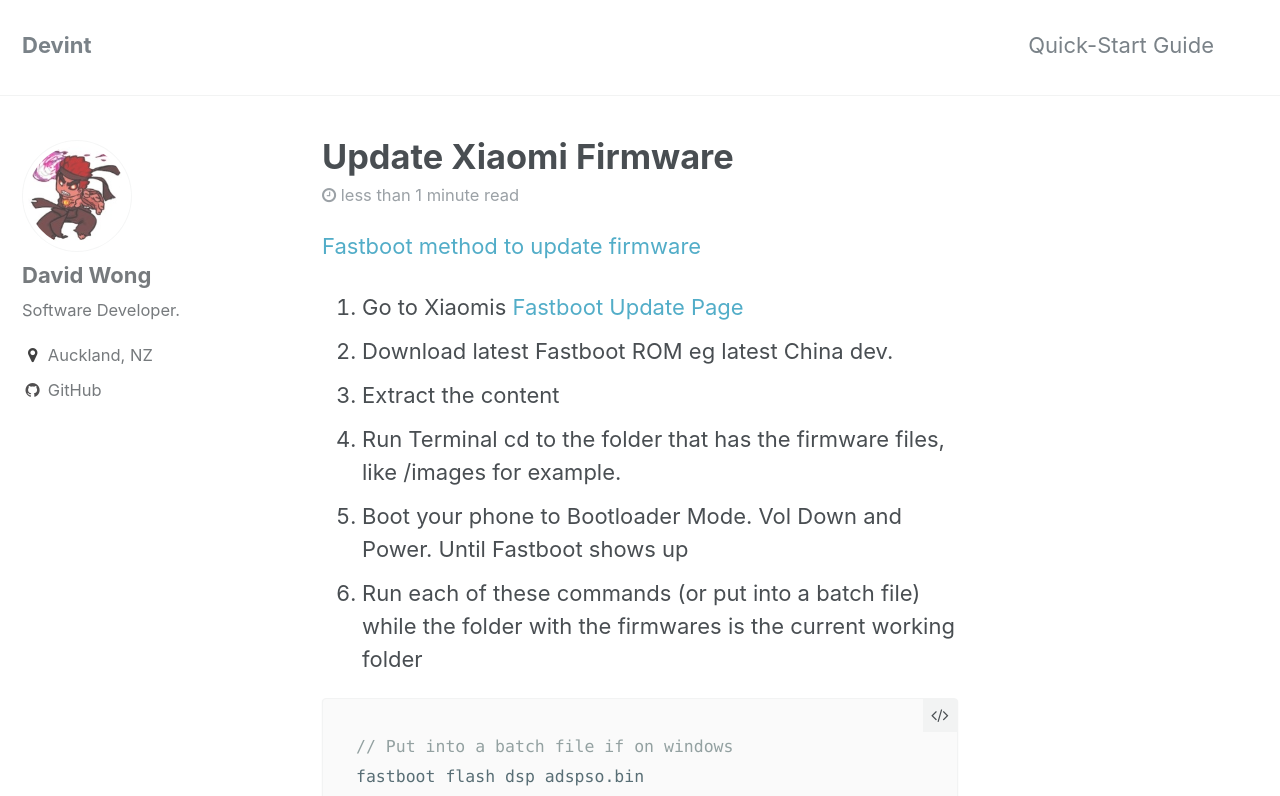
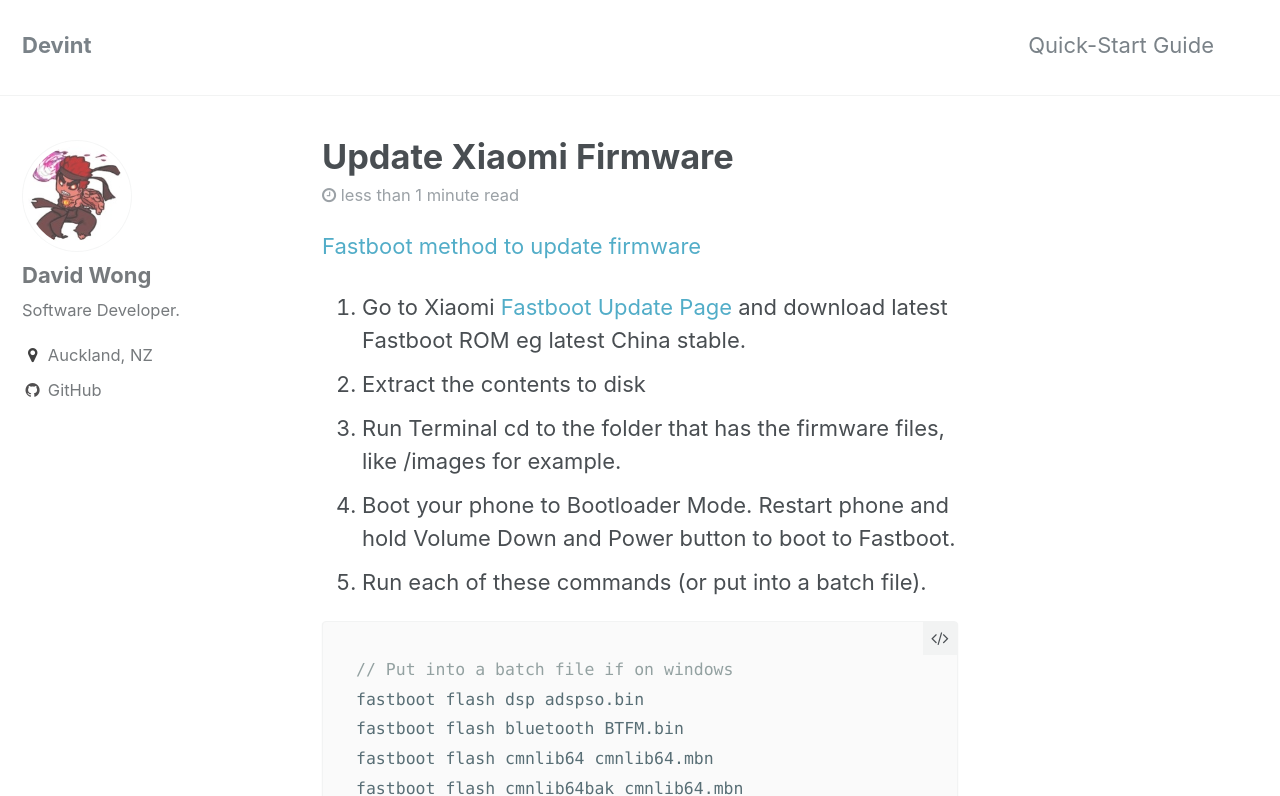
Before and after one commit to dvkwong/devint, a Jekyll site: the page built from _posts/2018-01-23-Update-Xiaomi-Firmware.md, in a window 1280 px wide and 900 px high, cut to the strip 104-900 px from the top of the window. Built offline with Jekyll 4.4.1, drawn with Linux system fonts in a browser that asks for light colours; some of the changed text lies outside the part shown.

Commit message:
Update table storage and tidy Xiaomi firmware page

````diff
--- a/_posts/2018-01-23-Update-Xiaomi-Firmware.md
+++ b/_posts/2018-01-23-Update-Xiaomi-Firmware.md
@@ -8,12 +8,11 @@
 
 [Fastboot method to update firmware](https://forum.xda-developers.com/showpost.php?p=72402783&postcount=15)
 
-1. Go to Xiaomis [Fastboot Update Page](http://en.miui.com/a-234.html)
-1. Download latest Fastboot ROM eg latest China dev.
-1. Extract the content
+1. Go to Xiaomi [Fastboot Update Page](http://en.miui.com/a-234.html) and download latest Fastboot ROM eg latest China stable.
+1. Extract the contents to disk
 1. Run Terminal cd to the folder that has the firmware files, like /images for example.
-1. Boot your phone to Bootloader Mode. Vol Down and Power. Until Fastboot shows up
-1. Run each of these commands (or put into a batch file) while the folder with the firmwares is the current working folder
+1. Boot your phone to Bootloader Mode. Restart phone and hold Volume Down and Power button to boot to Fastboot.
+1. Run each of these commands (or put into a batch file).
 
 ```cs
 // Put into a batch file if on windows
````
Also changed, not shown: _posts/2018-04-17-Azure-Table-Storage.md (added, +17 -0 lines).
